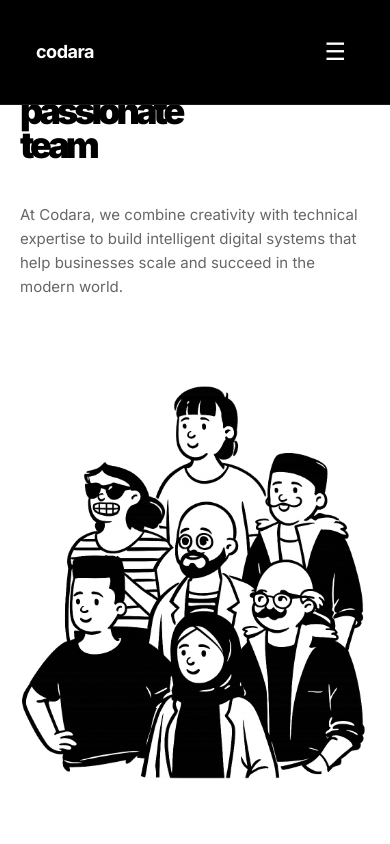
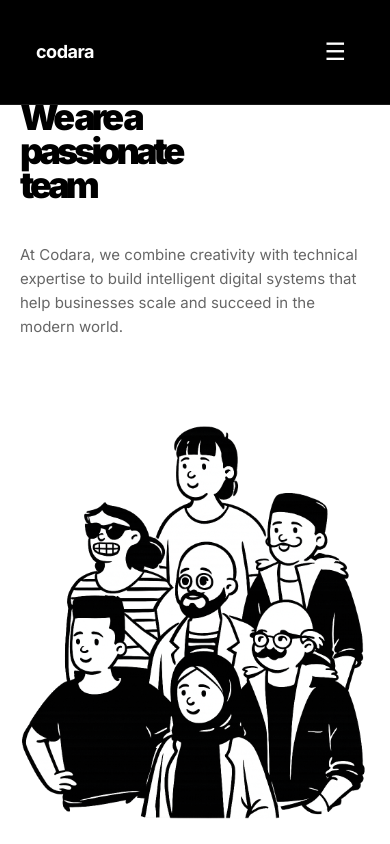
Before and after one commit to adxtya-codes/Codara, a Next.js app in the folder Desktop/codara/: page /about in a window 390 px wide. Shown: the top 844 px of the page. Built offline with nearby package versions, Linux system fonts and the light colour scheme.

Commit message:
Fix mobile: reduce project section height and add About page top spacing

```diff
--- a/Desktop/codara/app/globals.css
+++ b/Desktop/codara/app/globals.css
@@ -2513,3 +2513,32 @@ body {
         border-radius: 0 !important;
     }
 }
+
+/* Fix project section excessive height and About page top spacing */
+@media (max-width: 768px) {
+    /* Reduce projects section padding to eliminate long black space */
+    .projects-section {
+        padding: 60px 30px 40px !important;
+    }
+
+    .projects-image-container {
+        display: none !important;
+    }
+
+    /* Add top margin to About page hero section */
+    .about-hero {
+        margin-top: 80px !important;
+        padding-top: 40px !important;
+    }
+}
+
+@media (max-width: 480px) {
+    .projects-section {
+        padding: 50px 20px 30px !important;
+    }
+
+    .about-hero {
+        margin-top: 70px !important;
+        padding-top: 30px !important;
+    }
+}
```
